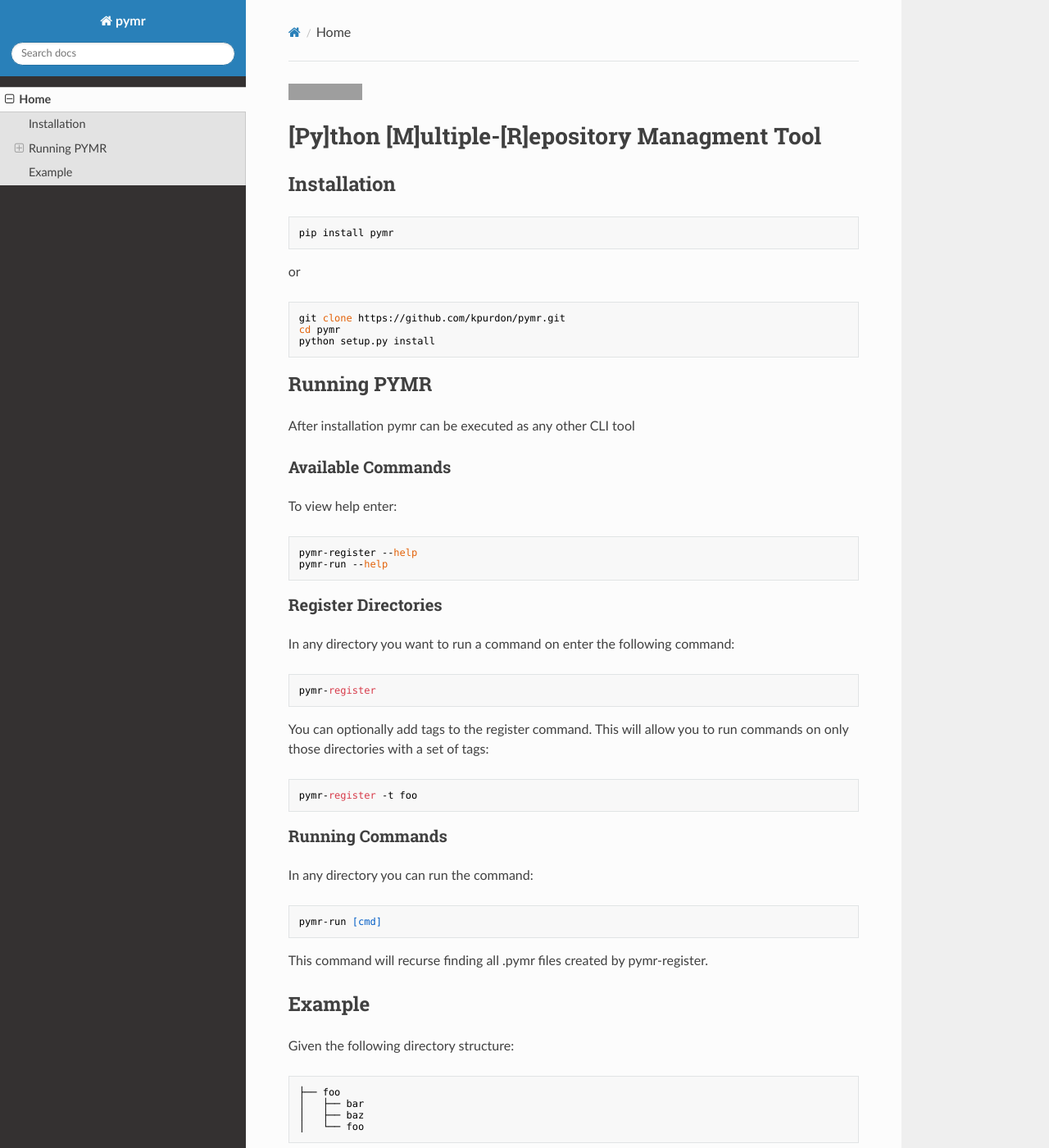
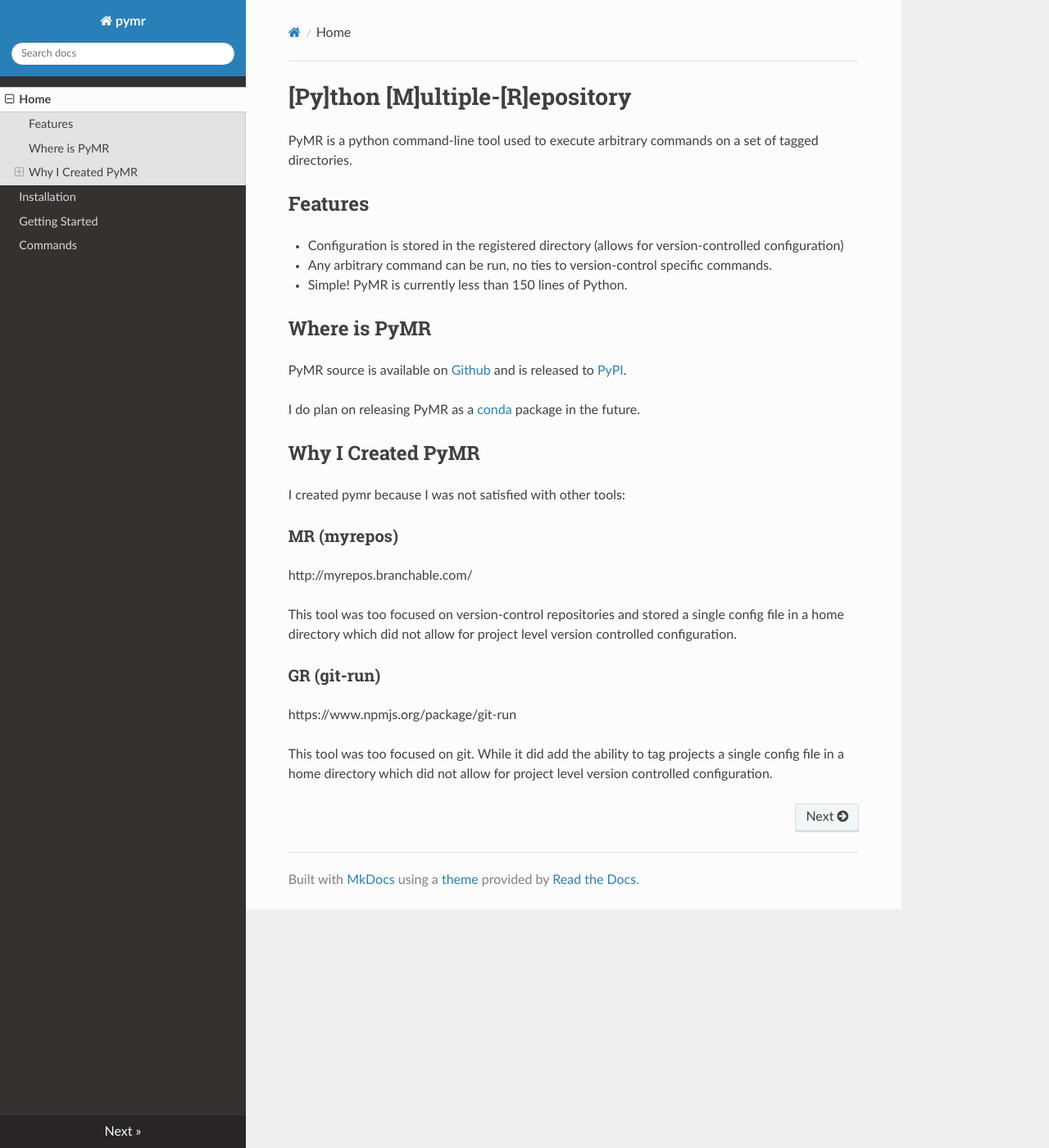
Before and after one commit to lowks/pymr, an MkDocs documentation site: the page built from docs/docs/index.md, in a window 1280 px wide and 1400 px high. Shown: the whole window at 82% size. Built offline with MkDocs 1.6.1, drawn with Linux system fonts in a browser that asks for light colours; nearby versions of some CDN libraries; old or Windows-style settings are respelled for this version of MkDocs; some of the changed text lies outside the part shown; grey boxes are pictures that could not be loaded.

````diff
--- a/docs/docs/index.md
+++ b/docs/docs/index.md
@@ -1,86 +1,33 @@
-[![Build Status](https://travis-ci.org/kpurdon/pymr.svg?branch=master)](https://travis-ci.org/kpurdon/pymr)
+[Py]thon [M]ultiple-[R]epository
+==========
 
-#[Py]thon [M]ultiple-[R]epository Managment Tool
+PyMR is a python command-line tool used to execute arbitrary commands on a set of tagged directories.
 
+## Features
 
-## Installation
+* Configuration is stored in the registered directory (allows for version-controlled configuration)
+* Any arbitrary command can be run, no ties to version-control specific commands.
+* Simple! PyMR is currently less than 150 lines of Python.
 
-```
-pip install pymr
-```
+## Where is PyMR
 
-or
+PyMR source is available on [Github](https://github.com/kpurdon/pymr) and is released to [PyPI](https://pypi.python.org/pypi/pymr).
 
-```
-git clone https://github.com/kpurdon/pymr.git
-cd pymr
-python setup.py install
-```
+I do plan on releasing PyMR as a [conda](http://www.continuum.io/blog/conda) package in the future.
 
-## Running PYMR
+Why I Created PyMR
+----------
 
-After installation pymr can be executed as any other CLI tool
+I created pymr because I was not satisfied with other tools:
 
-### Available Commands
+### MR (myrepos)
 
-To view help enter:
+http://myrepos.branchable.com/
 
-```
-pymr-register --help
-pymr-run --help
-```
+This tool was too focused on version-control repositories and stored a single config file in a home directory which did not allow for project level version controlled configuration.
 
-### Register Directories
+### GR (git-run)
 
-In any directory you want to run a command on enter the following command:
+https://www.npmjs.org/package/git-run
 
-```
-pymr-register
-```
-
-You can optionally add tags to the register command. This will allow you to run commands on only those directories with a set of tags:
-
-```
-pymr-register -t foo
-```
-
-### Running Commands
-
-In any directory you can run the command:
-
-```
-pymr-run [cmd]
-```
-
-This command will recurse finding all .pymr files created by pymr-register.
-
-
-## Example
-
-Given the following directory structure:
-
-```
-├── foo
-│   ├── bar
-│   ├── baz
-│   └── foo
-```
-
-Lets register the bar & baz directories with the tag "test":
-
-```
-cd foo/bar && pymr-register -t test
-cd foo/baz && pymr-register -t test
-```
-
-Lets register the foo directory with the tag "default":
-
-```
-cd foo/foo && pymr-register
-```
-
-Now, say we want to run "ls -la" for the bar/baz directories. From ANY directory above them run:
-
-```
-pymr-run -t test "ls -la"
-```
+This tool was too focused on git. While it did add the ability to tag projects a single config file in a home directory which did not allow for project level version controlled configuration.
--- a/docs/mkdocs.yml
+++ b/docs/mkdocs.yml
@@ -1,2 +1,7 @@
 site_name: pymr
+pages:
+  - [index.md, Home]
+  - [installation.md, Installation]
+  - [example.md, Getting Started]
+  - [commands.md, Commands]
 theme: readthedocs
````
Also changed, not shown: docs/docs/commands.md (added, +16 -0 lines), docs/docs/example.md (added, +36 -0 lines), docs/docs/installation.md (added, +16 -0 lines).
